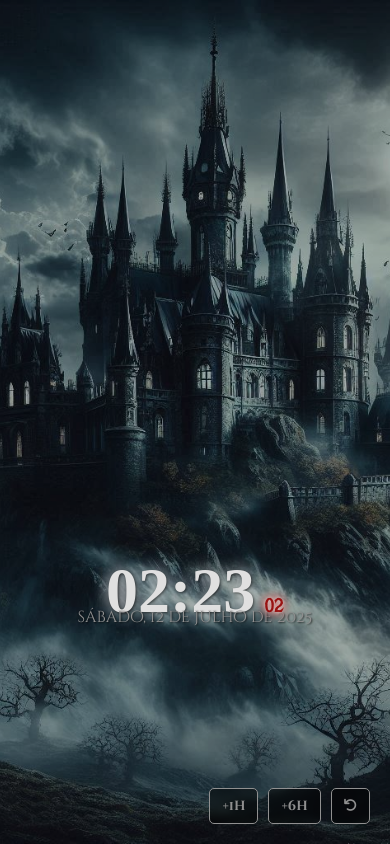
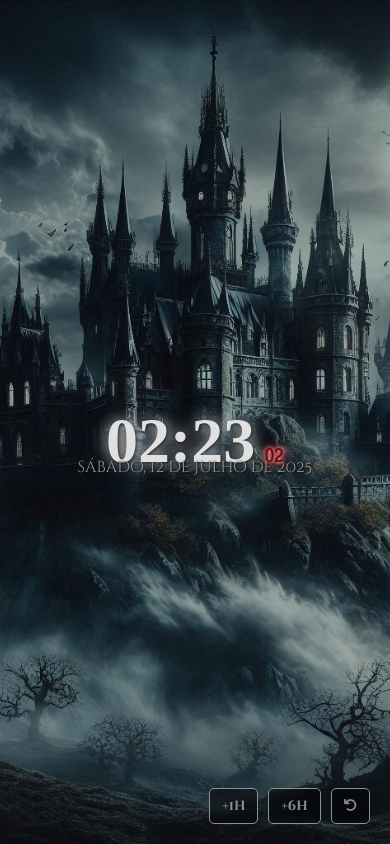
Before and after one commit to t-h-i-a-g-o-a-r-a-u-j-o/relogio-gotico, a plain HTML site: page index.html in a window 390 px wide. Shown: the top 844 px of the page. Drawn offline with Linux system fonts and the light colour scheme; a web font is replaced by a local one.

Commit message:
Update style.css

```diff
--- a/style.css
+++ b/style.css
@@ -219,7 +219,14 @@ body.lightning-active .nuvem {
 /* ==========================================================================
    7. RESPONSIVIDADE
    ========================================================================== */
+/* --- RESPONSIVIDADE (MEDIA QUERIES) --- */
+
 @media (max-width: 768px) {
+
+    .container {
+        transform: translateY(0); /* Centraliza o relógio verticalmente em telas menores */
+    }
+
     #hora-minuto {
         font-size: 6em;
     }
```
